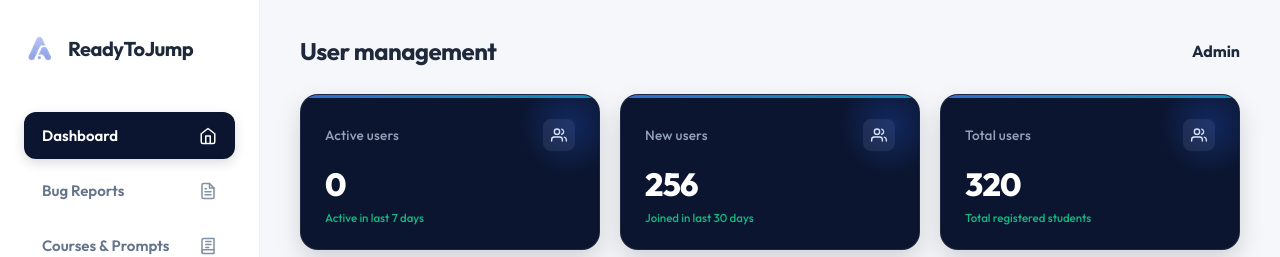
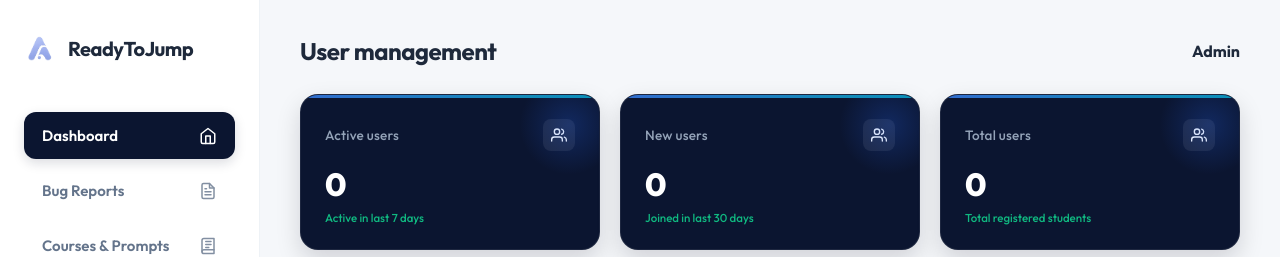
Before and after one commit to rmanales10/ready_to_jump, a Next.js app: page /dashboard in a window 1280 px wide. Shown: the top 257 px of the page. Built offline with nearby package versions, Linux system fonts and the light colour scheme; no server answers; the database is empty.

Commit message:
Fix admin dashboard user statistics

```diff
--- a/src/app/dashboard/page.tsx
+++ b/src/app/dashboard/page.tsx
@@ -6,7 +6,7 @@ import Sidebar from '@/components/Sidebar';
 import StatCard from '@/components/StatCard';
 import { SearchIcon, ChevronLeftIcon, ChevronRightIcon } from '@/components/SVGIcons';
 import { db } from '@/lib/firebase';
-import { collection, getDocs, query, orderBy, Timestamp } from 'firebase/firestore';
+import { collection, onSnapshot, Timestamp } from 'firebase/firestore';
 
 // Firestore user shape
 interface FirestoreUser {
@@ -15,6 +15,7 @@ interface FirestoreUser {
   email?: string;
   phone?: string;
   pic?: string;
+  createdAt?: Timestamp;
   lastLogin?: Timestamp;
   level?: string;
 }
@@ -42,12 +43,12 @@ export default function DashboardPage() {
 
   const ITEMS_PER_PAGE = 7;
 
-  // Fetch users from Firestore on mount
+  // Keep the dashboard synchronized with Firestore.
   useEffect(() => {
-    const fetchUsers = async () => {
-      try {
-        const usersRef = collection(db, 'users');
-        const snapshot = await getDocs(usersRef);
+    const usersRef = collection(db, 'users');
+    const unsubscribe = onSnapshot(
+      usersRef,
+      (snapshot) => {
         const fetched: FirestoreUser[] = snapshot.docs.map((doc) => {
           const data = doc.data();
           return {
@@ -56,31 +57,22 @@ export default function DashboardPage() {
             email: data.email ?? '',
             phone: data.phone ?? '',
             pic: data.pic ?? '',
+            createdAt: data.createdAt ?? null,
             lastLogin: data.lastLogin ?? null,
             level: data.level ?? 'Junior',
           };
         });
         setUsers(fetched);
-      } catch (err) {
+        setLoading(false);
+      },
+      (err) => {
         console.error('Failed to fetch users:', err);
-      } finally {
         setLoading(false);
       }
-    };
+    );
 
-    fetchUsers();
+    return unsubscribe;
   }, []);
-
-  // Format Firestore Timestamp to readable date
-  const formatDate = (timestamp?: Timestamp | null): string => {
-    if (!timestamp) return '—';
-    const date = timestamp.toDate();
-    return date.toLocaleDateString('en-US', {
-      year: 'numeric',
-      month: 'short',
-      day: 'numeric',
-    });
-  };
 
   // Format Firestore Timestamp to readable date+time
   const formatDateTime = (timestamp?: Timestamp | null): string => {
@@ -145,8 +137,10 @@ export default function DashboardPage() {
   const sevenDaysAgo = new Date(now.getTime() - 7 * 24 * 60 * 60 * 1000);
 
   const newUsersCount = users.filter((u) => {
-    if (!u.lastLogin) return false;
-    return u.lastLogin.toDate() >= thirtyDaysAgo;
+    // Older records predate createdAt, so use lastLogin as their fallback.
+    const registrationDate = u.createdAt ?? u.lastLogin;
+    if (!registrationDate) return false;
+    return registrationDate.toDate() >= thirtyDaysAgo;
   }).length;
 
   const activeUsersCount = users.filter((u) => {
@@ -178,13 +172,13 @@ export default function DashboardPage() {
           />
           <StatCard
             title="New users"
-            value={256}
+            value={loading ? '—' : String(newUsersCount)}
             trendValue="Joined in last 30 days"
             isPositive={true}
           />
           <StatCard
             title="Total users"
-            value={320}
+            value={loading ? '—' : String(totalUsersCount)}
             trendValue="Total registered students"
             isPositive={true}
           />
```
